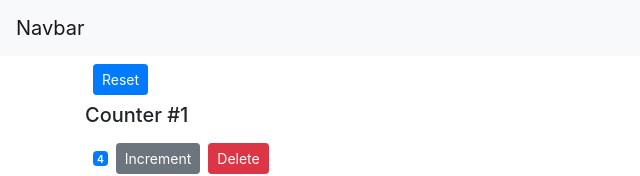
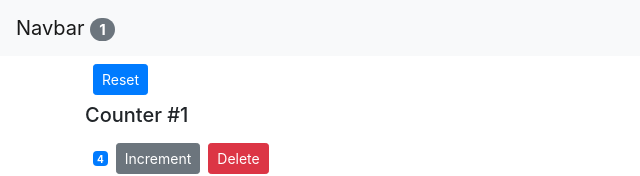
Before and after one commit to krishsa/counter-app, a React (Create React App) app: page / in a window 1280 px wide. Shown: the top 176 px of the page, without its empty margins (0-640 px from the left). Built offline with nearby package versions, Linux system fonts and the light colour scheme.

Commit message:
NavBar - total counters

```diff
--- a/src/App.js
+++ b/src/App.js
@@ -2,16 +2,53 @@
 import "./App.css";
 import NavBar from "./components/navbar";
 import Counters from "./components/counters";
+import { Component } from "react";
 
-function App() {
+class App extends Component {
+  state = {
+    counters: [
+      { id: 1, value: 4 },
+      { id: 2, value: 0 },
+      { id: 3, value: 0 },
+      { id: 4, value: 0 },
+    ],
+  };
+  handleReset = () => {
+    const counters = this.state.counters.map((c) => {
+      c.value = 0;
+      return c;
+    });
+    this.setState({ counters: counters });
+  };
+  handleDelete = (counterId) => {
+    console.log("Delete button is clicked ", counterId);
+    const counters = this.state.counters.filter((c) => c.id !== counterId);
+    this.setState({ counters: counters });
+  };
+  handleIncrement = (counter) => {
+    const counters = [...this.state.counters];
+    const index = counters.indexOf(counter);
+    counters[index] = { ...counter };
+    counters[index].value++;
+    this.setState({ counters });
+  };
+  render() {
     return (
       <React.Fragment>
-      <NavBar />
+        <NavBar
+          totalCounters={this.state.counters.filter((c) => c.value > 0).length}
+        />
         <main className="container">
-        <Counters />
+          <Counters
+            onReset={this.handleReset}
+            onIncrement={this.handleIncrement}
+            onDelete={this.handleDelete}
+            counters={this.state.counters}
+          />
         </main>
       </React.Fragment>
     );
   }
+}
 
 export default App;
--- a/src/components/counters.jsx
+++ b/src/components/counters.jsx
@@ -2,48 +2,21 @@
 import Counter from "./counter";
 
 export default class Counters extends Component {
-  state = {
-    counters: [
-      { id: 1, value: 4 },
-      { id: 2, value: 0 },
-      { id: 3, value: 0 },
-      { id: 4, value: 0 },
-    ],
-  };
-  handleReset = () => {
-    const counters = this.state.counters.map((c) => {
-      c.value = 0;
-      return c;
-    });
-    this.setState({ counters: counters });
-  };
-  handleDelete = (counterId) => {
-    console.log("Delete button is clicked ", counterId);
-    const counters = this.state.counters.filter((c) => c.id !== counterId);
-    this.setState({ counters: counters });
-  };
-  handleIncrement = (counter) => {
-    const counters = [...this.state.counters];
-    const index = counters.indexOf(counter);
-    counters[index] = { ...counter };
-    counters[index].value++;
-    this.setState({ counters });
-  };
   render() {
     return (
       <div>
         <button
           className="btn btn-primary btn-sm m-2"
-          onClick={this.handleReset}
+          onClick={this.props.onReset}
         >
           Reset
         </button>
-        {this.state.counters.map((counter) => (
+        {this.props.counters.map((counter) => (
           <Counter
             key={counter.id}
             counter={counter}
-            onDelete={this.handleDelete}
-            onIncrement={this.handleIncrement}
+            onDelete={this.props.onDelete}
+            onIncrement={this.props.onIncrement}
           ></Counter>
         ))}
       </div>
--- a/src/components/navbar.jsx
+++ b/src/components/navbar.jsx
@@ -6,7 +6,10 @@
     return (
       <nav className="navbar navbar-light bg-light">
         <a className="navbar-brand" href="www.google.com">
-          Navbar
+          Navbar{" "}
+          <span className="badge badge-pill badge-secondary">
+            {this.props.totalCounters}
+          </span>
         </a>
       </nav>
     );
```
Lines whose indentation alone changed are shown as unchanged.
